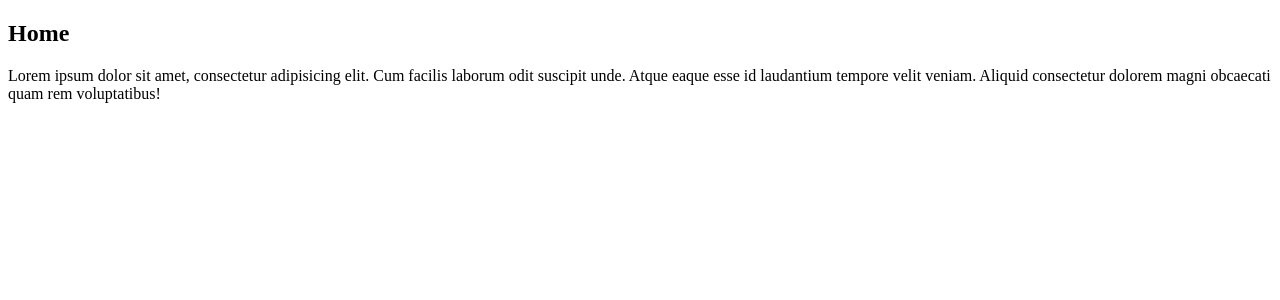
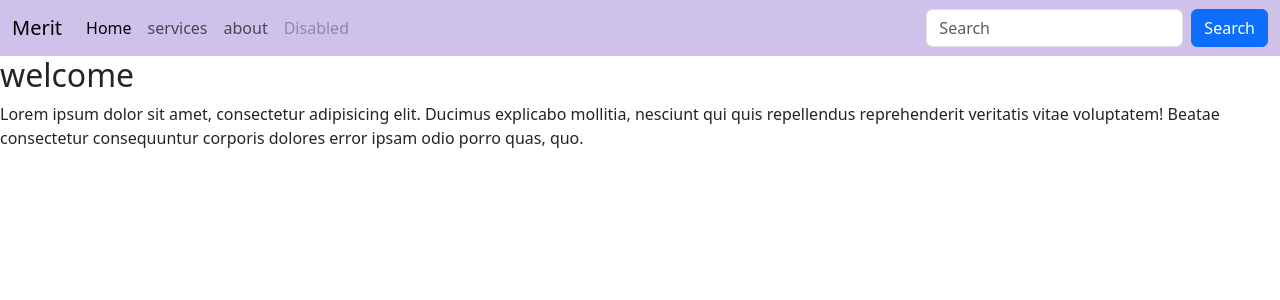
Before and after one commit to rodgerstar/django_project1, a Django app: page / in a window 1280 px wide. Shown: the top 300 px of the page. Run offline with Django 5.2, Linux system fonts and the light colour scheme.

Commit message:
loops, if statement, templanting engine

```diff
--- a/intro_project/urls.py
+++ b/intro_project/urls.py
@@ -20,11 +20,11 @@ from django.urls import path
 from main_app import views
 
 urlpatterns = [
-    path('', views.home ),
+    path('', views.home, name='home' ),
 
-    path('about', views.about ),
+    path('about', views.about, name='about' ),
 
-    path('services', views.services ),
+    path('services', views.services, name='services' ),
 
     path('admin/', admin.site.urls),
 ]
--- a/main_app/views.py
+++ b/main_app/views.py
@@ -1,3 +1,5 @@
+import datetime
+
 from django.shortcuts import render
 
 # Create your views here.
@@ -9,4 +11,8 @@ def about(request):
     return render(request, 'about.html')
 
 def services(request):
-    return render(request, 'services.html')
+    our_services = ['home designs', 'ui/ux' 'web developer']
+    prices = 20000
+    date = datetime.date.today()
+    return render(request, 'services.html',
+                  {'services': our_services, 'date': date, 'prices': prices})
--- a/templates/home.html
+++ b/templates/home.html
@@ -1,11 +1,14 @@
-<!DOCTYPE html>
-<html lang="en">
-<head>
-    <meta charset="UTF-8">
-    <title>Title</title>
-</head>
-<body>
-    <h2>Home</h2>
-    <p>Lorem ipsum dolor sit amet, consectetur adipisicing elit. Cum facilis laborum odit suscipit unde. Atque eaque esse id laudantium tempore velit veniam. Aliquid consectetur dolorem magni obcaecati quam rem voluptatibus!</p>
-</body>
-</html>
+{% extends 'master.html' %}
+
+{% block title %}
+    <title>home</title>
+{% endblock %}
+
+
+{% block content %}
+    <h2>welcome</h2>
+    <p><span>Lorem ipsum dolor sit amet, consectetur adipisicing elit. Ducimus explicabo mollitia, nesciunt qui quis repellendus reprehenderit veritatis vitae voluptatem! Beatae consectetur consequuntur corporis dolores error ipsam odio porro quas, quo.</span></p>
+
+
+
+{% endblock %}
--- /dev/null
+++ b/templates/master.html
@@ -0,0 +1,48 @@
+<!DOCTYPE html>
+<html lang="en">
+<head>
+    <meta charset="UTF-8">
+    {% block title %}
+        <title>Master</title>
+    {% endblock %}
+    <link href="https://cdn.jsdelivr.net/npm/bootstrap@5.3.3/dist/css/bootstrap.min.css" rel="stylesheet">
+</head>
+<body>
+<nav class="navbar navbar-expand-lg navbar" style="background-color: #cec2eb;">
+  <div class="container-fluid">
+    <a class="navbar-brand" href="{% url 'home' %}">Merit</a>
+    <button class="navbar-toggler" type="button" data-bs-toggle="collapse" data-bs-target="#navbarTogglerDemo02" aria-controls="navbarTogglerDemo02" aria-expanded="false" aria-label="Toggle navigation">
+      <span class="navbar-toggler-icon"></span>
+    </button>
+    <div class="collapse navbar-collapse" id="navbarTogglerDemo02">
+      <ul class="navbar-nav me-auto mb-2 mb-lg-0">
+        <li class="nav-item">
+          <a class="nav-link active" aria-current="page" href="{% url 'home' %}">Home</a>
+        </li>
+        <li class="nav-item">
+          <a class="nav-link" href="{% url 'services' %}">services</a>
+        </li>
+          <li class="nav-item">
+          <a class="nav-link" href="{% url 'about' %}">about</a>
+        </li>
+
+        <li class="nav-item">
+          <a class="nav-link disabled" aria-disabled="true">Disabled</a>
+        </li>
+      </ul>
+      <form class="d-flex" role="search">
+        <input class="form-control me-2" type="search" placeholder="Search" aria-label="Search">
+        <button class="btn btn-primary" type="submit">Search</button>
+      </form>
+    </div>
+  </div>
+</nav>
+
+{% block content %}
+
+{% endblock %}
+
+
+
+</body>
+</html>
```
Also changed, not shown: templates/about.html (+14 -10 lines), templates/services.html (+26 -10 lines).
